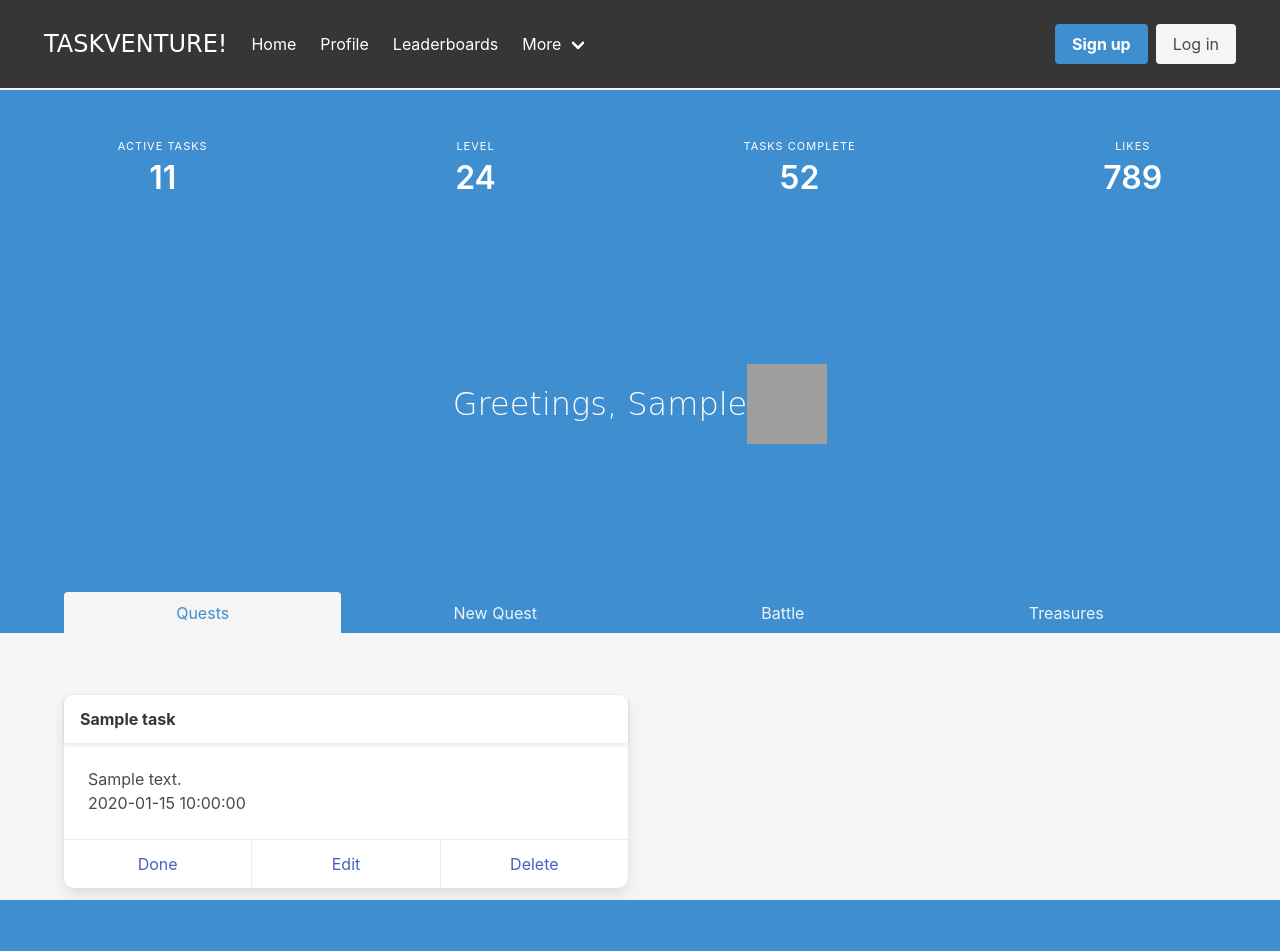
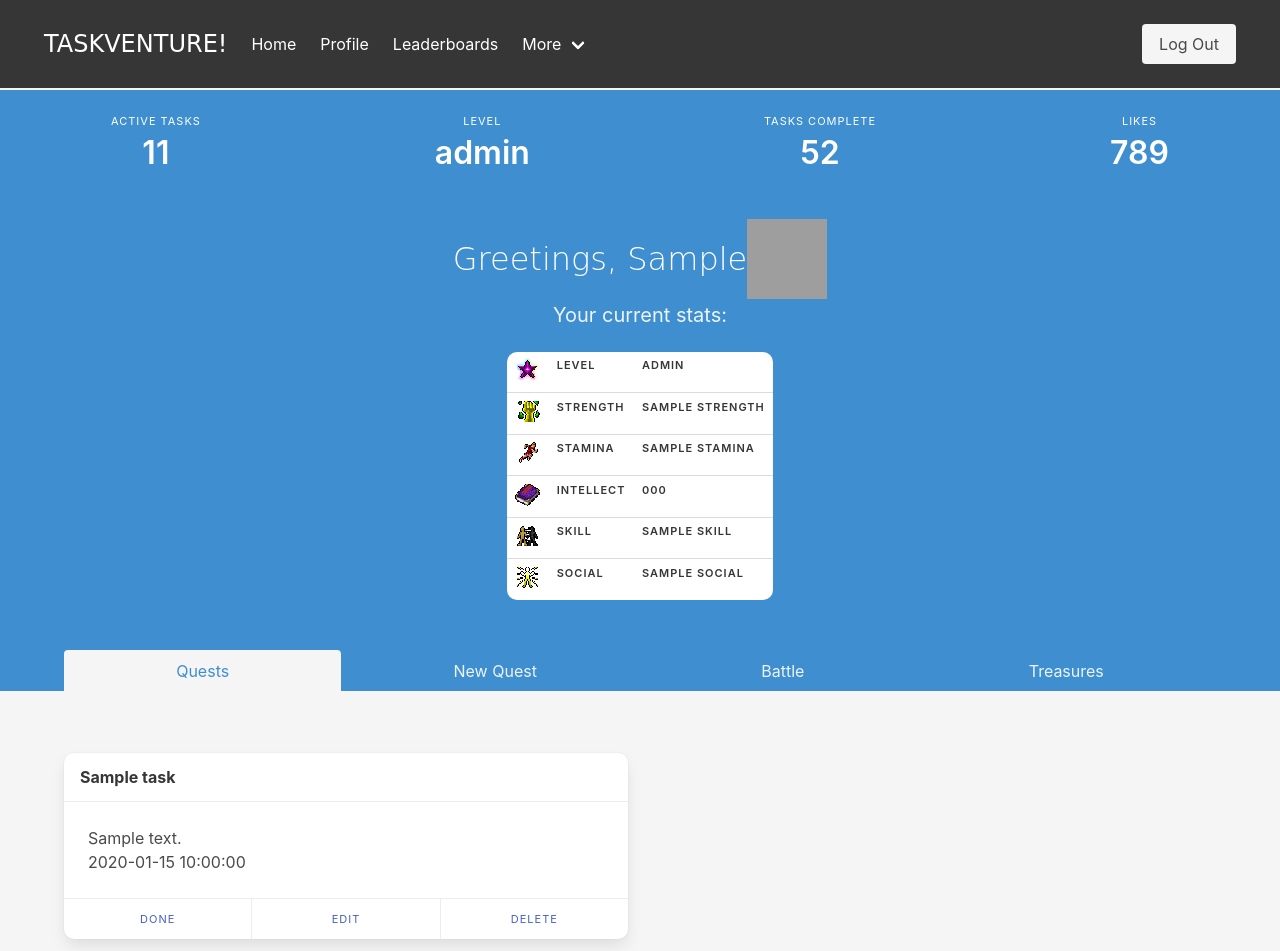
Before and after one commit to shepuk/Project3-Taskventure, a Flask app: page /profile/1 in a window 1280 px wide. Before the commit the page ends 900 px from the top, so only its background shows below. Run offline with Flask 2, Linux system fonts and the light colour scheme; the visitor is signed in with stand-in values (Sample User, id 1); a database or web service that is not in the repository returns one stand-in record (values such as "Sample title"); some libraries are stand-ins or nearby versions; some web fonts are replaced; grey boxes are pictures that could not be loaded.

Commit message:
Display user profile database info in profile

```diff
--- a/app.py
+++ b/app.py
@@ -30,9 +30,30 @@ def profile(username):
         {"username": session["user"]})["username"]
     character = mongo.db.users.find_one(
         {"username": session["user"]})["character"]
-    tasks = mongo.db.tasks.find()
-    return render_template(
-        "profile.html", tasks=tasks, username=username, character=character)
+    tasks = mongo.db.tasks.find(
+        {"created_by": session["user"]})
+    level = mongo.db.users.find_one(
+        {"username": session["user"]})["level"]
+    strength = mongo.db.users.find_one(
+        {"username": session["user"]})["strength"]
+    stamina = mongo.db.users.find_one(
+        {"username": session["user"]})["stamina"]
+    intellect = mongo.db.users.find_one(
+        {"username": session["user"]})["intellect"]
+    skill = mongo.db.users.find_one(
+        {"username": session["user"]})["skill"]
+    social = mongo.db.users.find_one(
+        {"username": session["user"]})["social"]
+
+    if session["user"]:
+        return render_template(
+            "profile.html", tasks=tasks,
+            username=username, character=character,
+            level=level, strength=strength,
+            stamina=stamina, intellect=intellect,
+            skill=skill, social=social)
+
+    return redirect(url_for("login"))
 
 
 @app.route("/register", methods=["GET", "POST"])
@@ -90,6 +111,13 @@ def login():
     return render_template("login.html")
 
 
+@app.route("/logout")
+def logout():
+    flash("Logged Out")
+    session.pop("user")
+    return redirect(url_for("load_homepage"))
+
+
 if __name__ == "__main__":
     app.run(host=os.environ.get("IP"),
             port=int(os.environ.get("PORT")),
--- a/static/css/style.css
+++ b/static/css/style.css
@@ -24,12 +24,40 @@ img {
     justify-content: center;
 }
 
+.table {
+    border-radius: 10px;
+    margin-bottom: 50px;
+    font-size: 11px;
+    letter-spacing: 1px;
+    text-transform: uppercase;
+    font-weight: 600;
+}
+
+.table img {
+    height: 25px;
+    width: 25px;
+}
+
 .card {
     border-radius: 10px;
 }
 
+.card > * {
+    box-shadow: none;
+}
+
+.card-header {
+    border-bottom: 1px solid #ededed;
+}
+
 .card-header-icon {
     cursor: default;
+}
+
+.card-footer {
+    font-size: 11px;
+    letter-spacing: 1px;
+    text-transform: uppercase;
 }
 
 .notification {
@@ -64,7 +92,7 @@ img {
 }
 
 .hero {
-    padding-top: 50px;
+    padding-top: 25px;
 }
 
 /* https://stackoverflow.com/questions/17541614/use-images-instead-of-radio-buttons
--- a/templates/base.html
+++ b/templates/base.html
@@ -1,5 +1,6 @@
 <!DOCTYPE html>
 <html lang="en">
+
 <head>
   <meta charset="UTF-8">
   <meta http-equiv="X-UA-Compatible" content="IE=edge">
@@ -11,6 +12,7 @@
   <link rel="stylesheet" href="https://cdn.jsdelivr.net/npm/bulma@0.9.3/css/bulma.min.css" type="text/css">
   <link rel="stylesheet" href="{{ url_for('static', filename='css/style.css') }}" type="text/css">
 </head>
+
 <body>
 
   <nav class="navbar is-dark is-spaced has-shadow" role="navigation" aria-label="main navigation">
@@ -31,11 +33,11 @@
         <a href="{{ url_for('load_homepage') }}" class="navbar-item">
           Home
         </a>
-
+        {% if session.user %}
         <a href="{{ url_for('profile', username=session['user']) }}" class="navbar-item">
           Profile
         </a>
-
+        {% endif %}
         <a class="navbar-item">
           Leaderboards
         </a>
@@ -59,12 +61,18 @@
       <div class="navbar-end">
         <div class="navbar-item">
           <div class="buttons">
+            {% if session.user %}
+            <a href="{{ url_for('logout') }}" class="button is-light">
+              Log Out
+            </a>
+            {% else %}
             <a href="{{ url_for('register') }}" class="button is-info">
               <strong>Sign up</strong>
             </a>
             <a href="{{ url_for('login') }}" class="button is-light">
               Log in
             </a>
+            {% endif %}
           </div>
         </div>
       </div>
@@ -91,10 +99,9 @@
   {% endblock %}
 
 
-    <script
-  src="https://code.jquery.com/jquery-3.6.0.min.js"
-  integrity="sha256-/xUj+3OJU5yExlq6GSYGSHk7tPXikynS7ogEvDej/m4="
-  crossorigin="anonymous"></script>
-  <script src="{{ url_for('static', filename='/js/script.js') }}" ></script>
+  <script src="https://code.jquery.com/jquery-3.6.0.min.js"
+    integrity="sha256-/xUj+3OJU5yExlq6GSYGSHk7tPXikynS7ogEvDej/m4=" crossorigin="anonymous"></script>
+  <script src="{{ url_for('static', filename='/js/script.js') }}"></script>
 </body>
+
 </html>
--- a/templates/profile.html
+++ b/templates/profile.html
@@ -1,7 +1,7 @@
 {% extends "base.html" %}
 {% block content %}
 
-<section class="hero is-info is-medium">
+<section class="hero is-info is-small">
   <nav class="level is-mobile">
     <div class="level-item has-text-centered">
       <div>
@@ -12,7 +12,7 @@
     <div class="level-item has-text-centered">
       <div>
         <p class="heading">Level</p>
-        <p class="title">24</p>
+        <p class="title">{{ level }}</p>
       </div>
     </div>
     <div class="level-item has-text-centered">
@@ -39,10 +39,55 @@
         <img src="{{ url_for('static', filename='/images/characters/' + character + '.png') }}" alt="profile character sprite">
       </p>
       <p class="subtitle">
-
+        Your current stats:
       </p>
     </div>
   </div>
+
+  <div class="container is-max-desktop">
+
+  <table class="table">
+    <tbody>
+      <tr>
+      <td> <img src="{{ url_for('static', filename='/images/attributes/level.png') }}" alt="profile character sprite"></td>
+      <td>Level</td>
+      <td>{{ level }}</td>
+    </tr>
+
+    <tr>
+      <td> <img src="{{ url_for('static', filename='/images/attributes/strength.png') }}" alt="profile character sprite"></td>
+      <td>Strength</td>
+      <td>{{ strength }}</td>
+    </tr>
+
+    <tr>
+      <td> <img src="{{ url_for('static', filename='/images/attributes/stamina.png') }}" alt="profile character sprite"></td>
+      <td>Stamina</td>
+      <td>{{ stamina }}</td>
+    </tr>
+
+    <tr>
+      <td> <img src="{{ url_for('static', filename='/images/attributes/intellect.png') }}" alt="profile character sprite"></td>
+      <td>Intellect</td>
+      <td>{{ intellect }}</td>
+    </tr>
+
+    <tr>
+      <td> <img src="{{ url_for('static', filename='/images/attributes/skill.png') }}" alt="profile character sprite"></td>
+      <td>Skill</td>
+      <td>{{ skill }}</td>
+    </tr>
+
+    <tr>
+      <td> <img src="{{ url_for('static', filename='/images/attributes/social.png') }}" alt="profile character sprite"></td>
+      <td>Social</td>
+      <td>{{ social }}</td>
+    </tr>
+    </tbody>
+  </table>
+
+</div>
+
 
   <div class="hero-foot">
     <nav class="tabs is-boxed is-fullwidth">
```
Also changed, not shown: static/images/attributes/intellect.png (added), static/images/attributes/level.png (added), static/images/attributes/skill.png (added), static/images/attributes/social.png (added), static/images/attributes/stamina.png (added), static/images/attributes/strength.png (added). Lines whose indentation alone changed are shown as unchanged.
